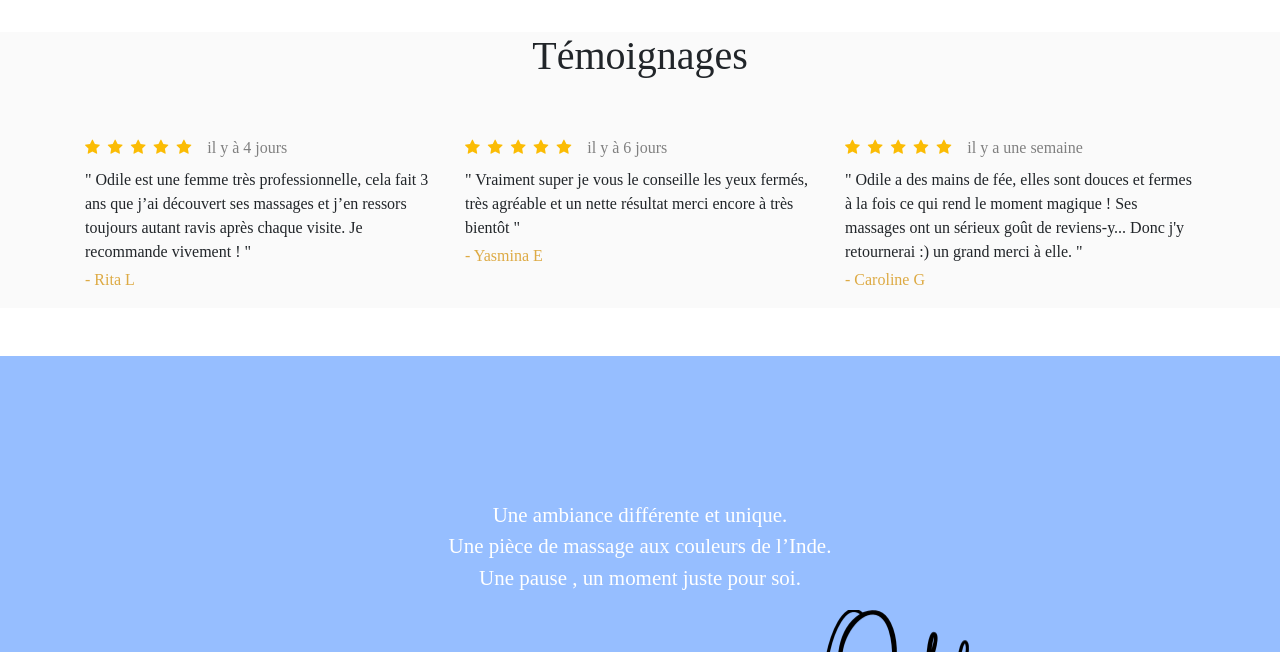
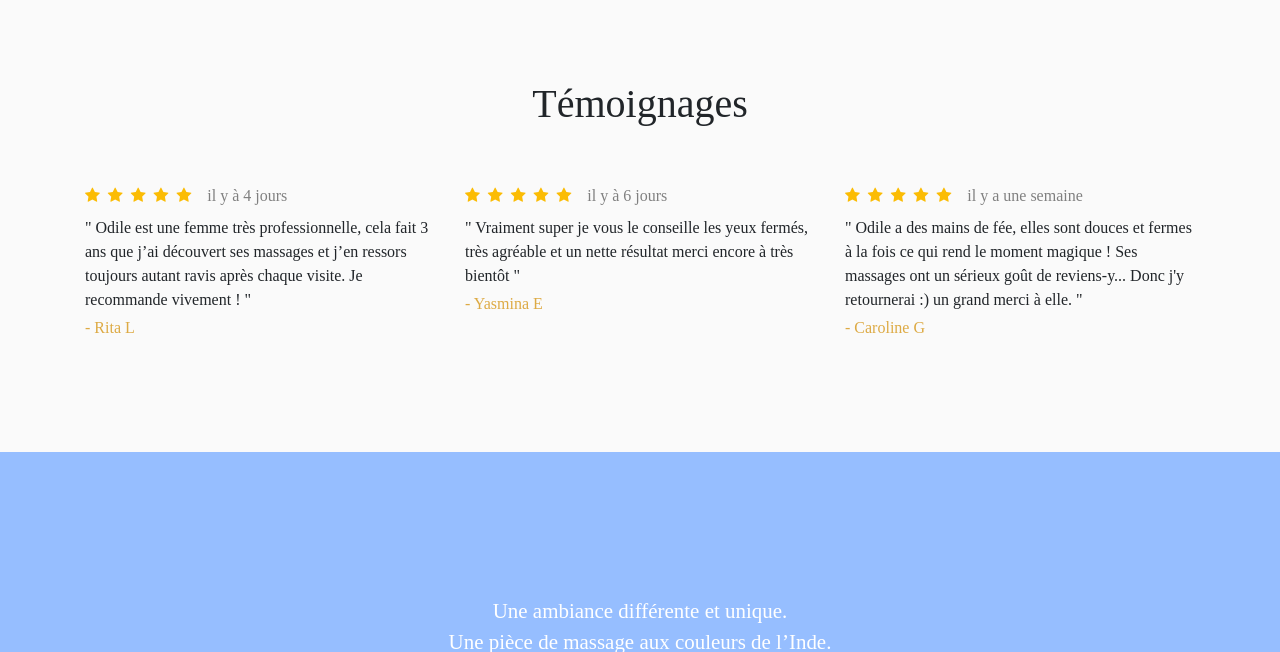
Before and after one commit to Swiffers/les-massages-dodile, a plain HTML site: page index.html in a window 1280 px wide. Shown: the part 816-1468 px from the top of the page. Drawn offline with Linux system fonts and the light colour scheme; a web font is replaced by a local one.

```diff
--- a/index.html
+++ b/index.html
@@ -140,7 +140,7 @@
     <main>
 
         <!-- Masseuse diplômé -->
-        <div id="vos-avis" class="grey lighten-5 pt-0">
+        <div id="vos-avis" class="grey lighten-5 p-5">
             <!--div id="cadeau">🎄 Jusqu'au 1er décembre minuit: <span style="font-weight:600">1 massage d'1h achetée...</span> 30 minutes sont offertes! <br>🎁 Réservez par téléphone</div-->
             <div class="container my-5">
 
```
